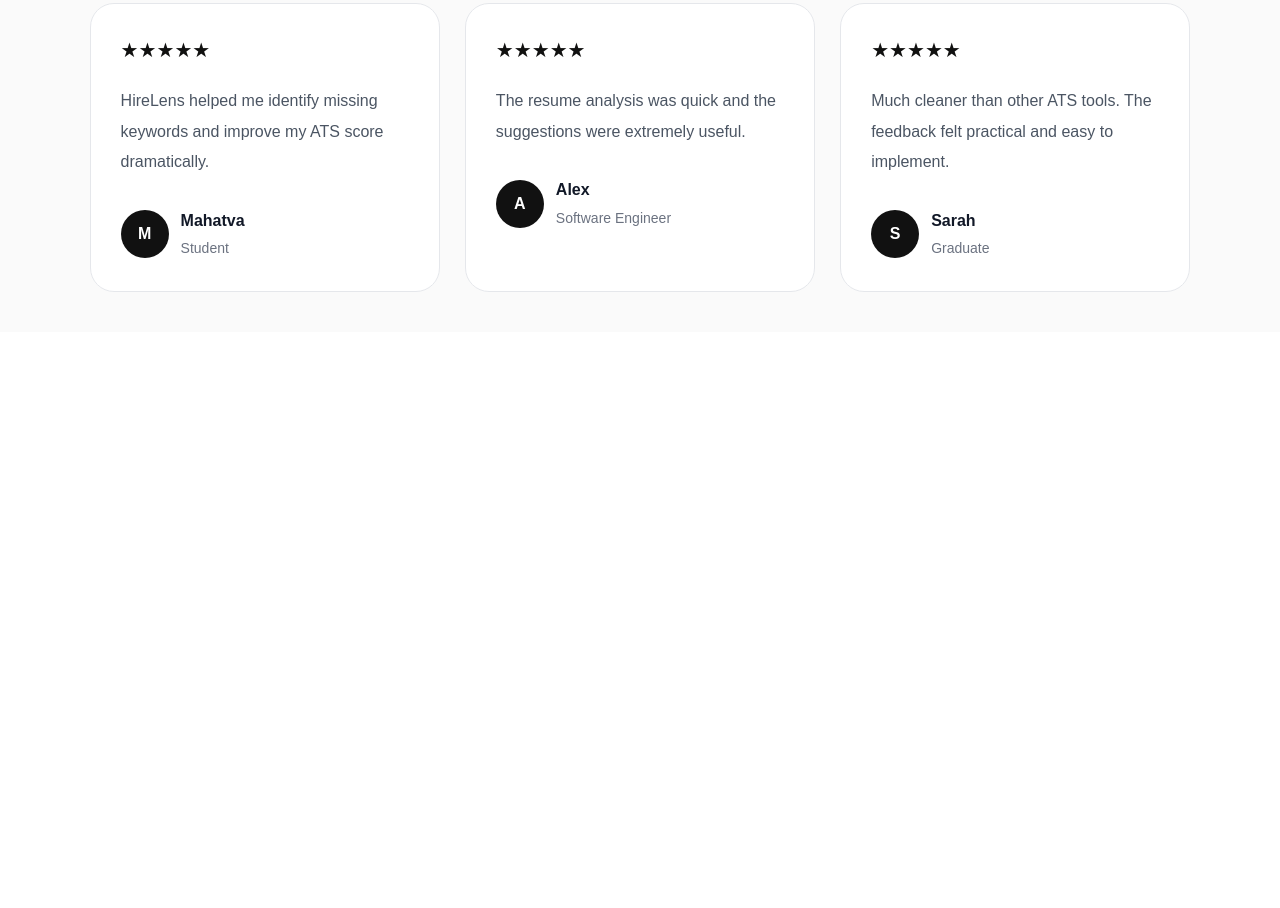
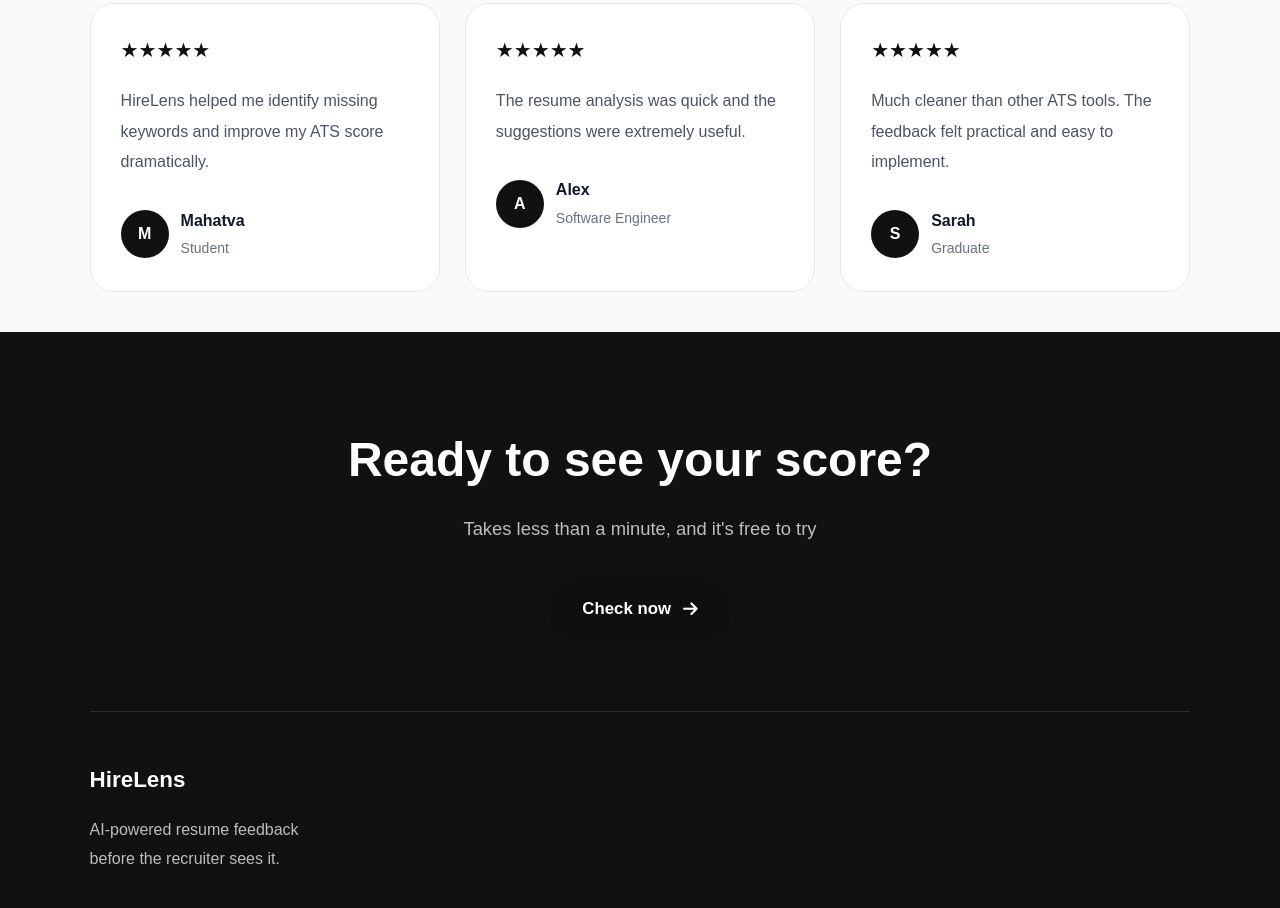
Before and after one commit to Mahatva1303/HireLens, a website: page public/index.html in a window 1280 px wide. Shown: the part 4770-5678 px from the top of the page. Before the commit the page ends 5102 px from the top, so only its background shows below. Drawn offline with Linux system fonts and the light colour scheme.

Commit message:
Update/Added home footer

```diff
--- a/public/index.css
+++ b/public/index.css
@@ -907,3 +907,168 @@
     margin:auto;
     line-height:1.7;
 }
+
+
+
+/* ==================================
+   FOOTER
+================================== */
+
+.footer{
+    background:#111;
+    color:#fff;
+    padding:90px 7vw 35px;
+}
+
+/* CTA */
+
+.footer-cta{
+    text-align:center;
+    margin-bottom:70px;
+}
+
+.footer-cta h2{
+    font-size:3rem;
+    font-weight:700;
+    margin-bottom:15px;
+}
+
+.footer-cta p{
+    color:#bdbdbd;
+    font-size:1.15rem;
+    margin-bottom:35px;
+}
+
+/* BUTTON */
+
+.footer-btn{
+    display:inline-flex;
+    align-items:center;
+    gap:12px;
+
+    background:#0f0f0f;
+    color:#fff;
+    text-decoration:none;
+
+    padding:18px 34px;
+    border-radius:999px;
+
+    font-size:1.05rem;
+    font-weight:600;
+
+    position:relative;
+    overflow:hidden;
+
+    transition:all .35s ease;
+}
+
+.footer-btn::before{
+    content:"";
+    position:absolute;
+    top:0;
+    left:-120%;
+    width:100%;
+    height:100%;
+    background:linear-gradient(
+        120deg,
+        transparent,
+        rgba(255,255,255,.15),
+        transparent
+    );
+    transition:.7s;
+}
+
+.footer-btn:hover::before{
+    left:120%;
+}
+
+.footer-btn:hover{
+    transform:translateY(-4px);
+    box-shadow:0 12px 30px rgba(255,255,255,.08);
+}
+
+.footer-btn i{
+    transition:.3s;
+}
+
+.footer-btn:hover i{
+    transform:translateX(5px);
+}
+
+/* Divider */
+
+.footer-divider{
+    height:1px;
+    background:rgba(255,255,255,.12);
+    margin-bottom:50px;
+}
+
+/* Footer Content */
+
+.footer-content{
+    display:grid;
+    grid-template-columns:2fr 1fr 1fr 1fr;
+    gap:50px;
+}
+
+.footer-column h3{
+    font-size:1.4rem;
+    margin-bottom:18px;
+}
+
+.footer-column p{
+    color:#bdbdbd;
+    line-height:1.8;
+    max-width:250px;
+}
+
+.footer-column a{
+    display:block;
+    color:#bdbdbd;
+    text-decoration:none;
+    margin-bottom:12px;
+    transition:.3s;
+}
+
+.footer-column a:hover{
+    color:#fff;
+    transform:translateX(4px);
+}
+
+/* Copyright */
+
+/* .footer-bottom{
+    text-align:center;
+    color:#9ca3af;
+    margin-top:50px;
+    font-size:.95rem;
+}
+
+/* Responsive */
+
+@media(max-width:900px){
+
+    .footer-content{
+        grid-template-columns:1fr 1fr;
+        gap:40px;
+    }
+
+    .footer-cta h2{
+        font-size:2.2rem;
+    }
+}
+
+@media(max-width:600px){
+
+    .footer-content{
+        grid-template-columns:1fr;
+    }
+
+    .footer-cta h2{
+        font-size:1.8rem;
+    }
+
+    .footer-btn{
+        padding:16px 28px;
+    }
+}
--- a/public/index.html
+++ b/public/index.html
@@ -392,6 +392,61 @@
 
 </section>
 
+
+
+<footer class="footer">
+
+    <div class="footer-cta">
+        <h2>Ready to see your score?</h2>
+        <p>Takes less than a minute, and it's free to try</p>
+
+        <a href="resumechecker.html" class="footer-btn">
+            Check now
+            <i class="fa-solid fa-arrow-right"></i>
+        </a>
+    </div>
+
+    <div class="footer-divider"></div>
+
+    <div class="footer-content">
+
+        <div class="footer-column">
+            <h3>HireLens</h3>
+            <p>
+                AI-powered resume feedback before the recruiter sees it.
+            </p>
+
+        </div>
+
+        <!-- <div class="footer-column">
+            <h3>Product</h3>
+            <a href="resumechecker.html">Resume checker</a>
+            <a href="resumechecker.html">Cover letter generator</a>
+            <a href="profileanalyzer.html">Profile analyzer</a>
+            <a href="review.html">Reviews</a>
+        </div>
+
+        <div class="footer-column">
+            <h3>Company</h3>
+            <a href="index.html">About</a>
+            <a href="/contact">Contact</a>
+        </div>
+
+        <div class="footer-column">
+            <h3>Connect</h3>
+            <a href="https://github.com" target="_blank">
+                <i class="fa-brands fa-github"></i> GitHub
+            </a>
+        </div>
+
+    </div>
+
+    <div class="footer-bottom">
+        © 2026 HireLens. Built for job seekers.
+    </div>
+
+</footer> -->
+
   <script src="index.js"></script>
 </body>
 </html>
```
